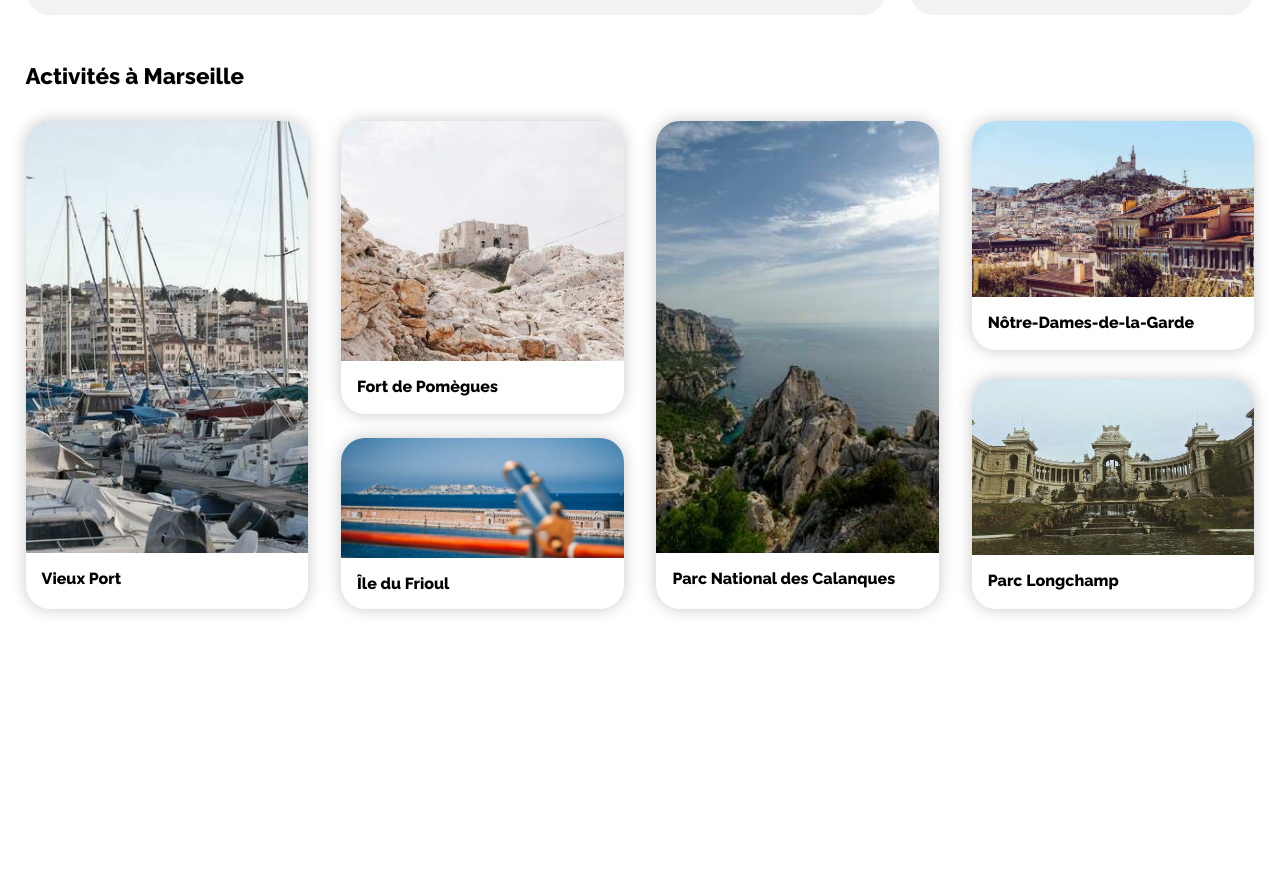
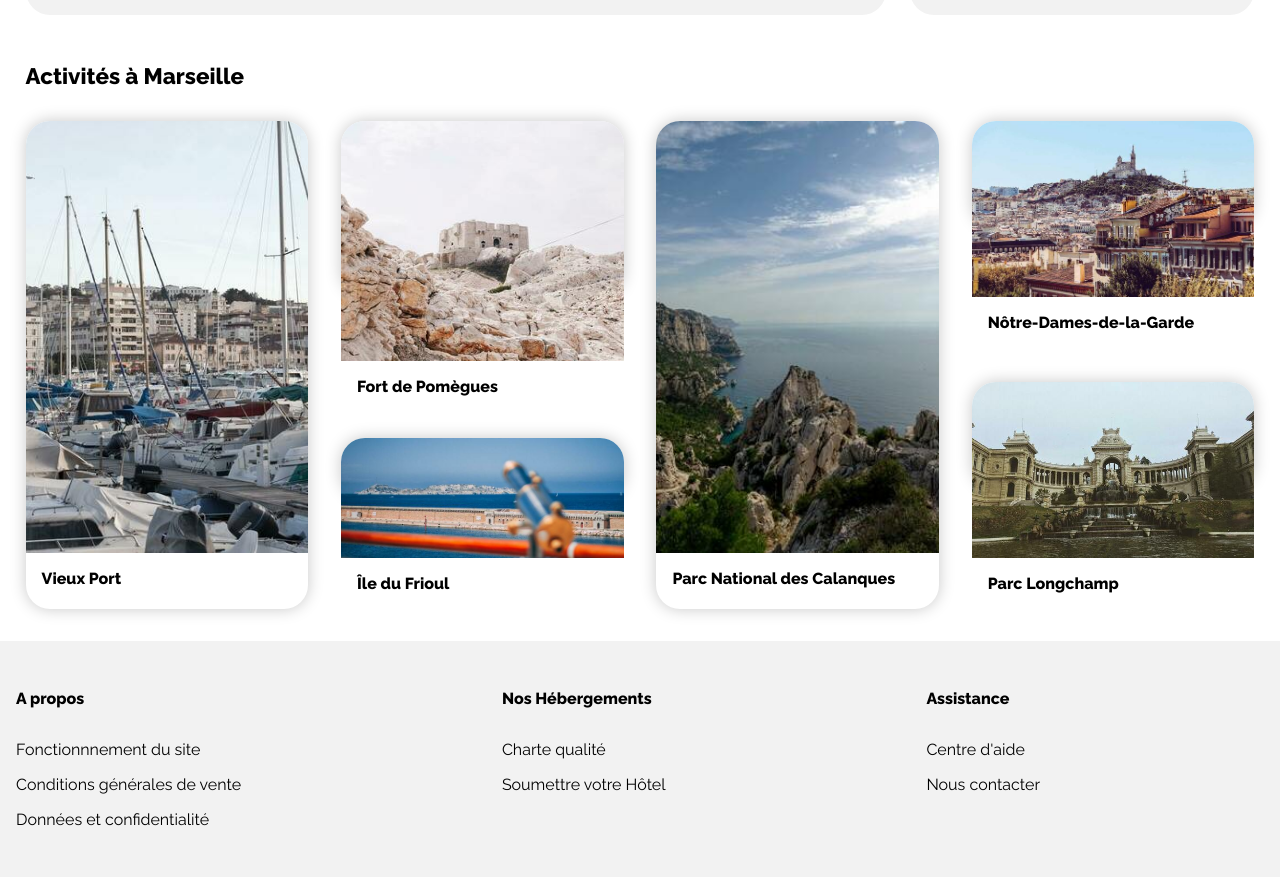
Before and after one commit to jokoul/JoanKouloumba_2_14072021, a plain HTML site: page index.html in a window 1280 px wide. Shown: the part 1261-2138 px from the top of the page. Before the commit the page ends 1902 px from the top, so only its background shows below. Drawn offline with Linux system fonts and the light colour scheme.

Commit message:
fin footer

```diff
--- a/index.html
+++ b/index.html
@@ -75,7 +75,7 @@
     </section>
 
     <!--HOSTING-->
-    <div class="main">
+    <div class="main" id="lodging">
       <section class="hosting">
         <h1>Hébergements à Marseille</h1>
         <div class="hosting_cards">
@@ -282,10 +282,11 @@
         </div>
       </aside>
     </div>
-    <section class="activity">
+    <section class="activity" id="activity">
       <h1>Activités à Marseille</h1>
       <div class="activity_cards">
         <div class="activity_cards_1" id="Vieux_p">
+          <a class="cards_link">
             <div class="card_image">
               <img
                 src="images/activites/4_small/reno-laithienne-QUgJhdY5Fyk-unsplash.jpg"
@@ -293,8 +294,11 @@
               />
             </div>
             <h3>Vieux Port</h3>
+          </a>
         </div>
+
         <div class="activity_cards_2">
+          <a class="cards_link">
             <div class="sous_cards_a" id="Fort_p">
               <div class="card_image">
                 <img
@@ -304,6 +308,8 @@
               </div>
               <h3>Fort de Pomègues</h3>
             </div>
+          </a>
+          <a class="cards_link">
             <div class="sous_cards_b" id="Ile_f">
               <div class="card_image">
                 <img
@@ -313,17 +319,23 @@
               </div>
               <h3>Île du Frioul</h3>
             </div>
+          </a>
         </div>
+
         <div class="activity_cards_3" id="Parc_c">
+          <a class="cards_link">
             <div class="card_image">
               <img
                 src="images/activites/4_small/kilyan-sockalingum-NR8-cBCN3aI-unsplash.jpg"
                 alt="Parc des Calanques avec montagnes"
               />
             </div>
+          </a>
           <h3>Parc National des Calanques</h3>
         </div>
+
         <div class="activity_cards_4">
+          <a class="cards_link">
             <div class="sous_cards_a" id="Notre_d">
               <div class="card_image">
                 <img
@@ -333,6 +345,8 @@
               </div>
               <h3>Nôtre-Dames-de-la-Garde</h3>
             </div>
+          </a>
+          <a class="cards_link">
             <div class="sous_cards_b" id="Parc_l">
               <div class="card_image">
                 <img
@@ -342,8 +356,39 @@
               </div>
               <h3>Parc Longchamp</h3>
             </div>
+          </a>
         </div>
       </div>
     </section>
+
+    <!--FOOTER-->
+    <footer class="footer">
+      <div class="footer_list">
+        <div class="footer_list_1">
+          <h3>A propos</h3>
+          <ul>
+            <li>Fonctionnnement du site</li>
+            <li>Conditions générales de vente</li>
+            <li>Données et confidentialité</li>
+          </ul>
+        </div>
+
+        <div class="footer_list_2">
+          <h3>Nos Hébergements</h3>
+          <ul>
+            <li>Charte qualité</li>
+            <li>Soumettre votre Hôtel</li>
+          </ul>
+        </div>
+
+        <div class="footer_list_3">
+          <h3>Assistance</h3>
+          <ul>
+            <li>Centre d'aide</li>
+            <li>Nous contacter</li>
+          </ul>
+        </div>
+      </div>
+    </footer>
   </body>
 </html>
--- a/style.css
+++ b/style.css
@@ -748,3 +748,42 @@ article:hover {
     height: 70%;
   }
 }
+
+/*STYLE FOOTER*/
+
+footer {
+  background-color: var(--gray);
+}
+.footer_list {
+  width: 80%;
+  margin-left: 1rem;
+  display: flex;
+  justify-content: space-between;
+}
+.footer_list_1,
+.footer_list_2,
+.footer_list_3 {
+  margin-top: 2rem;
+  margin-bottom: 2rem;
+}
+.footer_list h3 {
+  font-weight: 800;
+  margin-bottom: 2rem;
+}
+.footer_list ul {
+  list-style-type: none;
+  padding-left: 0;
+}
+.footer_list li {
+  margin-bottom: 1rem;
+  cursor: pointer;
+}
+
+/*STYLE FOOTER sur smartphone*/
+@media screen and (max-width: 767px) {
+  .footer_list {
+    display: flex;
+    flex-direction: column;
+    margin-left: 2rem;
+  }
+}
```
Lines whose indentation alone changed are shown as unchanged.
